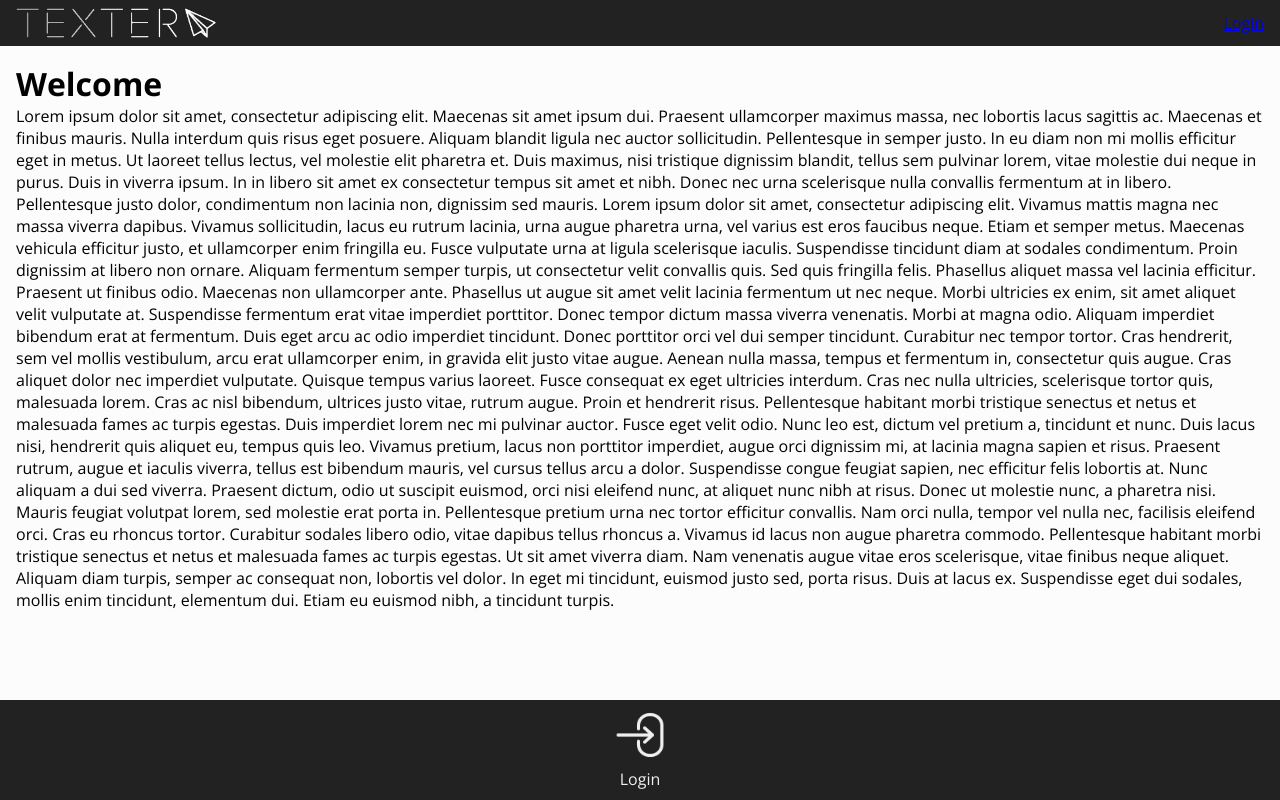
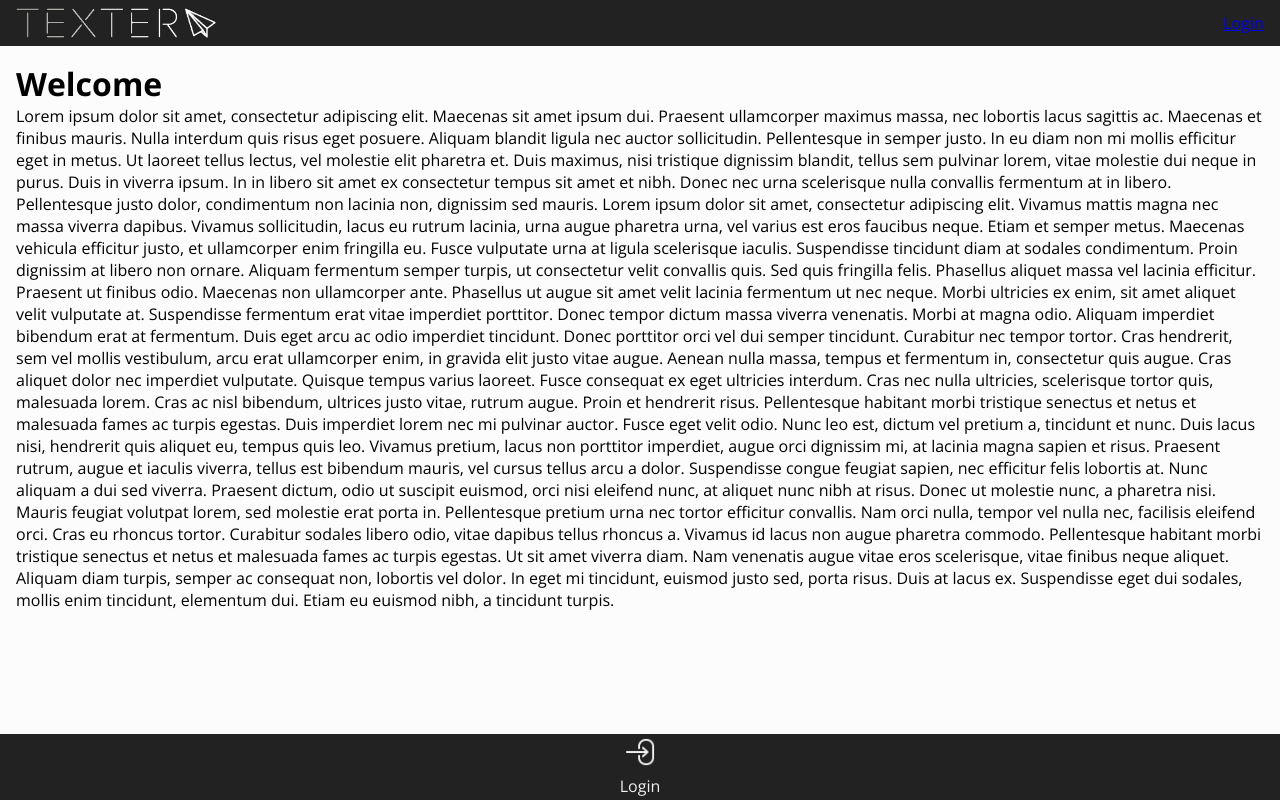
Before and after one commit to thomaspaysac/textera, a React (Vite) app in the folder client/: page / in a window 1280 px wide. Built offline with nearby package versions, Linux system fonts and the light colour scheme; no server answers.

Commit message:
Update footer

```diff
--- a/client/src/App.css
+++ b/client/src/App.css
@@ -36,11 +36,11 @@ footer {
   position: fixed;
   bottom: 0;
   width: 100%;
-  height: 100px;
+  height: 66px;
   background-color: #222222;
   display: flex;
   justify-content: space-around;
-  padding: 8px; }
+  padding: 16px; }
   footer .footer-button {
     display: flex;
     flex-direction: column;
@@ -49,7 +49,7 @@ footer {
     gap: 8px;
     color: #efefef; }
     footer .footer-button .footer-icon {
-      height: 50px; }
+      height: 30px; }
       footer .footer-button .footer-icon img {
         height: 100%; }
 
--- a/client/src/App.scss
+++ b/client/src/App.scss
@@ -53,11 +53,11 @@ footer {
   position: fixed;
   bottom: 0;
   width: 100%;
-  height: 100px;
+  height: 66px;
   background-color: #222222;
   display: flex;
   justify-content: space-around;
-  padding: 8px;
+  padding: 16px;
 
   .footer-button {
     display: flex;
@@ -68,7 +68,7 @@ footer {
     color: #efefef;
 
     .footer-icon {
-      height: 50px;
+      height: 30px;
 
       img {
         height: 100%;
--- a/client/src/pages/Login.jsx
+++ b/client/src/pages/Login.jsx
@@ -12,7 +12,7 @@ export const LoginPage = () => {
     const form = document.getElementById('login_form');
     const data = {};
     new FormData(form).forEach((value, key) => data[key] = value);
-    const req = await fetch(`https://textera-production.up.railway.app/user/login`, {
+    const req = await fetch(`http://localhost:3000/user/login`, {
       method: 'POST',
       headers: {
         'Content-Type': 'application/json'
--- a/client/src/pages/Signup.jsx
+++ b/client/src/pages/Signup.jsx
@@ -11,7 +11,7 @@ export const SignupPage = () => {
   const signup = async (e) => {
     e.preventDefault();
     const formData = new FormData(e.target);
-    const req = await fetch(`https://textera-production.up.railway.app/user/signup`, {
+    const req = await fetch(`http://localhost:3000/user/signup`, {
       method: 'POST',
       body: formData,
     });
```
Also changed, not shown: 2 other files (tests, documents, lock files or other folders).
